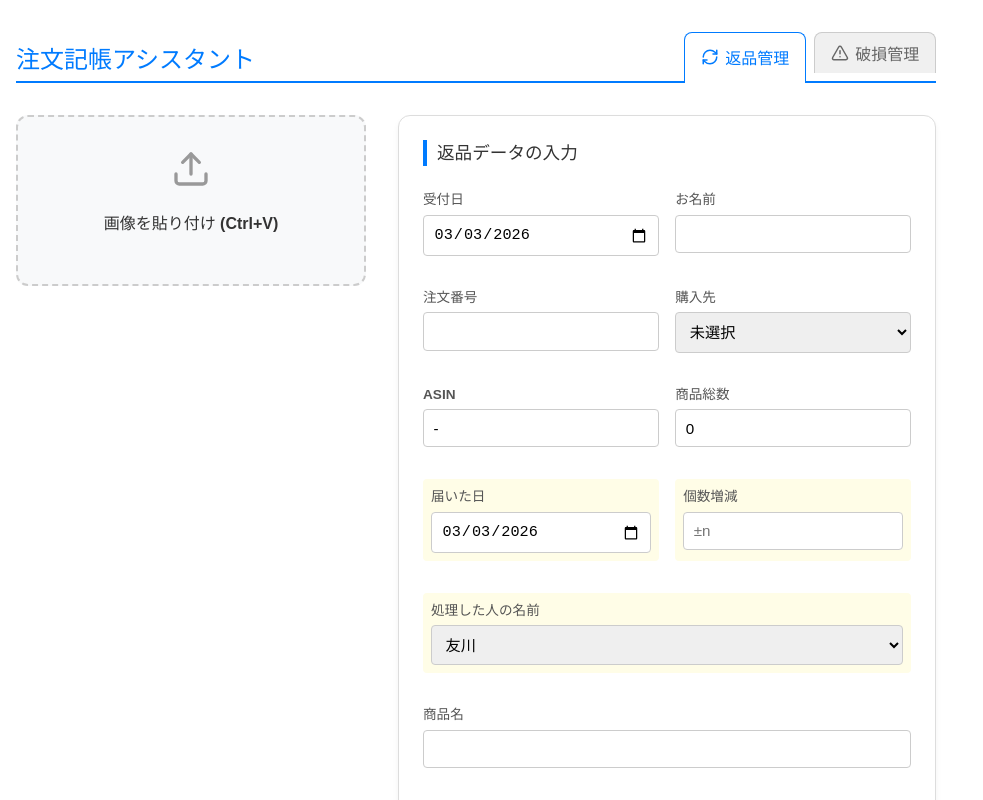
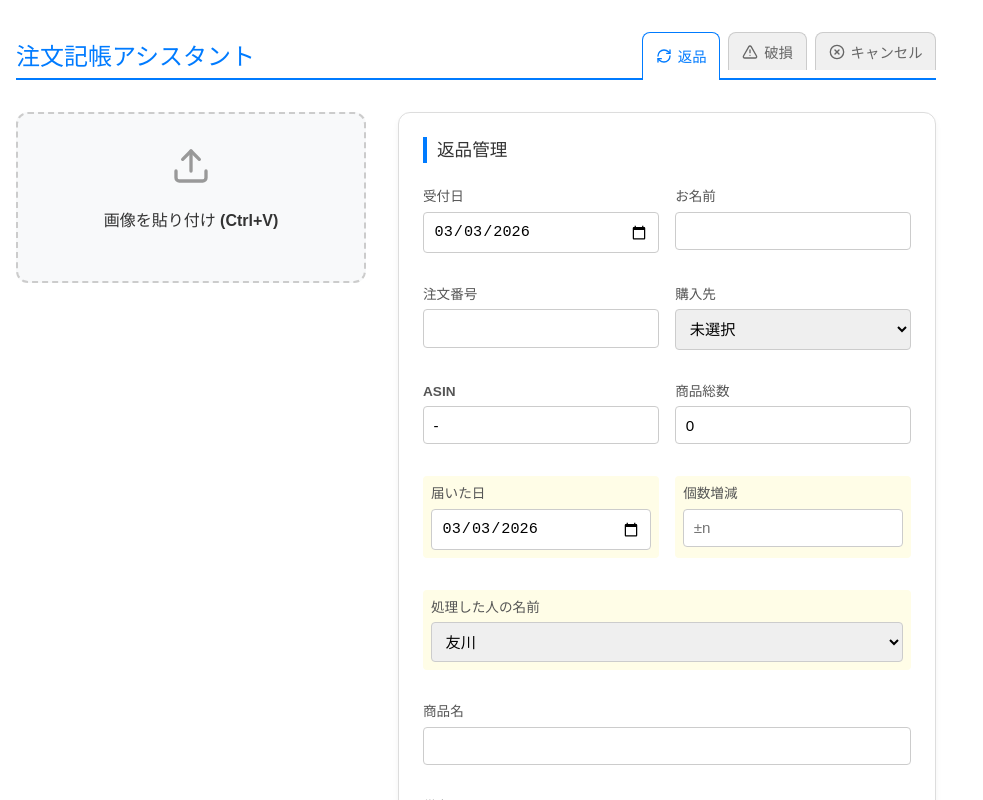
Before and after one commit to ShippingPigFactory/order-log-app, a React (Vite) app: page / in a window 1280 px wide. Shown: the top 800 px of the page, without its empty margins (0-983 px from the left). Built offline with nearby package versions, Linux system fonts and the light colour scheme.

Commit message:
キャンセル機能の追加とUIの改善

```diff
--- a/src/App.scss
+++ b/src/App.scss
@@ -22,7 +22,7 @@
     gap: 0.5rem;
 
     button {
-      padding: 0.5rem 1rem;
+      padding: 0.5rem 0.8rem;
       border: 1px solid #ccc;
       border-bottom: none;
       border-radius: 8px 8px 0 0;
@@ -32,6 +32,7 @@
       align-items: center;
       gap: 6px;
       font-weight: bold;
+      font-size: 0.9rem;
       color: #666;
       transition: all 0.2s;
 
@@ -82,6 +83,7 @@
   border-radius: 12px;
   padding: 1.5rem;
   box-shadow: 0 4px 6px rgba(0,0,0,0.05);
+  min-height: 500px;
 
   .grid {
     display: grid;
--- a/src/App.tsx
+++ b/src/App.tsx
@@ -1,20 +1,20 @@
 import { useState, useEffect } from 'react';
 import { GoogleGenerativeAI } from "@google/generative-ai";
-import { ClipboardCopy, Loader2, Upload, Check, AlertTriangle, RefreshCw } from 'lucide-react';
+import { ClipboardCopy, Loader2, Upload, Check, AlertTriangle, RefreshCw, XCircle } from 'lucide-react';
 import { SYSTEM_PROMPT, STAFF_LIST, PACKING_SIZES } from './constants';
 import './App.scss';
 
+// APIキーとモデル名の設定
 const API_KEY = import.meta.env.VITE_GEMINI;
 const genAI = new GoogleGenerativeAI(API_KEY);
+const MODEL_NAME = "gemini-1.5-flash"; // 安定版
 
-type AppMode = 'return' | 'damage'; // 返品 | 破損
+type AppMode = 'return' | 'damage' | 'cancel';
 
 interface OrderData {
   receptionDate: string; name: string; orderId: string; mall: string; asin: string;
   productName: string; quantity: string; quantityDiff: string; staff: string; memo: string;
-  // 返品用
   receivedDate: string;
-  // 破損用
   packingSize: string;
   replacementShipDate: string;
 }
@@ -38,7 +38,7 @@ export default function App() {
   const analyzeImage = async (base64Data: string) => {
     setLoading(true);
     try {
-      const model = genAI.getGenerativeModel({ model: "gemini-2.5-flash" });
+      const model = genAI.getGenerativeModel({ model: MODEL_NAME });
       const result = await model.generateContent([
         SYSTEM_PROMPT,
         { inlineData: { data: base64Data.split(',')[1], mimeType: "image/png" } }
@@ -58,7 +58,7 @@ export default function App() {
         quantity: parsed.totalQuantity?.toString() || '0'
       }));
     } catch (err) {
-      alert("解析に失敗しました。");
+      alert("解析に失敗しました。APIキーまたはネットワークを確認してください。");
       console.error(err);
     } finally {
       setLoading(false);
@@ -85,18 +85,23 @@ export default function App() {
   }, []);
 
   const copyToClipboard = () => {
-    let row = [];
+    let row: any[] = [];
     if (mode === 'return') {
-      // 返品ヘッダー: 受付日 お名前 注文番号 購入先 ASIN 商品名 個数 届いた日 個数増減 処理した人の名前 備考
+      // 返品(11列): 受付日 お名前 注文番号 購入先 ASIN 商品名 個数 届いた日 個数増減 処理した人の名前 備考
       row = [
         data.receptionDate, data.name, data.orderId, data.mall, data.asin,
         data.productName, data.quantity, data.receivedDate, data.quantityDiff, data.staff, data.memo
       ];
-    } else {
-      // 破損ヘッダー: 受付日 お名前 注文番号 購入先 ASIN 商品名 個数 梱包サイズ 代品発送日 個数増減 処理した人の名前 備考
+    } else if (mode === 'damage') {
+      // 破損(12列): 受付日 お名前 注文番号 購入先 ASIN 商品名 個数 梱包サイズ 代品発送日 個数増減 処理した人の名前 備考
       row = [
         data.receptionDate, data.name, data.orderId, data.mall, data.asin,
         data.productName, data.quantity, data.packingSize, data.replacementShipDate, data.quantityDiff, data.staff, data.memo
+      ];
+    } else if (mode === 'cancel') {
+      // キャンセル(7列): キャンセル日 モール 受注番号 購入者名 商品名 単品個数 担当者
+      row = [
+        data.receptionDate, data.mall, data.orderId, data.name, data.productName, data.quantity, data.staff
       ];
     }
 
@@ -111,10 +116,13 @@ export default function App() {
         <h1>注文記帳アシスタント</h1>
         <div className="tabs">
           <button className={mode === 'return' ? 'active' : ''} onClick={() => setMode('return')}>
-            <RefreshCw size={18} /> 返品管理
+            <RefreshCw size={16} /> 返品
           </button>
           <button className={mode === 'damage' ? 'active' : ''} onClick={() => setMode('damage')}>
-            <AlertTriangle size={18} /> 破損管理
+            <AlertTriangle size={16} /> 破損
+          </button>
+          <button className={mode === 'cancel' ? 'active' : ''} onClick={() => setMode('cancel')}>
+            <XCircle size={16} /> キャンセル
           </button>
         </div>
       </header>
@@ -133,23 +141,46 @@ export default function App() {
 
         <div className="right-side">
           <div className="form-card">
-            <h3>{mode === 'return' ? '返品' : '破損'}データの入力</h3>
+            <h3>
+              {mode === 'return' && '返品管理'}
+              {mode === 'damage' && '破損管理'}
+              {mode === 'cancel' && 'キャンセル管理'}
+            </h3>
             <div className="grid">
-              <div className="field"><label>受付日</label><input type="date" value={data.receptionDate} onChange={e => setData({...data, receptionDate: e.target.value})} /></div>
-              <div className="field"><label>お名前</label><input type="text" value={data.name} onChange={e => setData({...data, name: e.target.value})} /></div>
-              <div className="field"><label>注文番号</label><input type="text" value={data.orderId} onChange={e => setData({...data, orderId: e.target.value})} /></div>
               <div className="field">
-                <label>購入先</label>
+                <label>{mode === 'cancel' ? 'キャンセル日' : '受付日'}</label>
+                <input type="date" value={data.receptionDate} onChange={e => setData({...data, receptionDate: e.target.value})} />
+              </div>
+              <div className="field">
+                <label>{mode === 'cancel' ? '購入者名' : 'お名前'}</label>
+                <input type="text" value={data.name} onChange={e => setData({...data, name: e.target.value})} />
+              </div>
+              <div className="field">
+                <label>{mode === 'cancel' ? '受注番号' : '注文番号'}</label>
+                <input type="text" value={data.orderId} onChange={e => setData({...data, orderId: e.target.value})} />
+              </div>
+              <div className="field">
+                <label>{mode === 'cancel' ? 'モール' : '購入先'}</label>
                 <select value={data.mall} onChange={e => setData({...data, mall: e.target.value})}>
                   <option value="">未選択</option><option value="Amazon">Amazon</option><option value="楽天市場">楽天市場</option>
                 </select>
               </div>
-              <div className="field"><label>ASIN</label><input type="text" value={data.asin} onChange={e => setData({...data, asin: e.target.value})} /></div>
-              <div className="field"><label>商品総数</label><input type="number" value={data.quantity} onChange={e => setData({...data, quantity: e.target.value})} /></div>
 
-              {mode === 'return' ? (
+              {/* キャンセルモード以外で表示する項目 */}
+              {mode !== 'cancel' && (
+                <div className="field"><label>ASIN</label><input type="text" value={data.asin} onChange={e => setData({...data, asin: e.target.value})} /></div>
+              )}
+
+              <div className="field">
+                <label>{mode === 'cancel' ? '単品個数' : '商品総数'}</label>
+                <input type="number" value={data.quantity} onChange={e => setData({...data, quantity: e.target.value})} />
+              </div>
+
+              {/* 各モード特有のフィールド */}
+              {mode === 'return' && (
                 <div className="field highlight"><label>届いた日</label><input type="date" value={data.receivedDate} onChange={e => setData({...data, receivedDate: e.target.value})} /></div>
-              ) : (
+              )}
+              {mode === 'damage' && (
                 <>
                   <div className="field highlight">
                     <label>梱包サイズ</label>
@@ -161,15 +192,23 @@ export default function App() {
                 </>
               )}
 
-              <div className="field highlight"><label>個数増減</label><input type="number" value={data.quantityDiff} onChange={e => setData({...data, quantityDiff: e.target.value})} placeholder="±n" /></div>
-              <div className="field highlight full">
-                <label>処理した人の名前</label>
+              {/* キャンセルモード以外で表示する項目 */}
+              {mode !== 'cancel' && (
+                <div className="field highlight"><label>個数増減</label><input type="number" value={data.quantityDiff} onChange={e => setData({...data, quantityDiff: e.target.value})} placeholder="±n" /></div>
+              )}
+
+              <div className={`field highlight ${mode === 'cancel' ? '' : 'full'}`}>
+                <label>{mode === 'cancel' ? '担当者' : '処理した人の名前'}</label>
                 <select value={data.staff} onChange={e => setData({...data, staff: e.target.value})}>
                   {STAFF_LIST.map(s => <option key={s} value={s}>{s}</option>)}
                 </select>
               </div>
+
               <div className="field full"><label>商品名</label><input type="text" value={data.productName} onChange={e => setData({...data, productName: e.target.value})} /></div>
-              <div className="field full"><label>備考</label><textarea rows={2} value={data.memo} onChange={e => setData({...data, memo: e.target.value})} /></div>
+
+              {mode !== 'cancel' && (
+                <div className="field full"><label>備考</label><textarea rows={2} value={data.memo} onChange={e => setData({...data, memo: e.target.value})} /></div>
+              )}
             </div>
 
             <button className={`copy-btn ${copied ? 'is-copied' : ''}`} onClick={copyToClipboard} disabled={!data.orderId || copied}>
```
